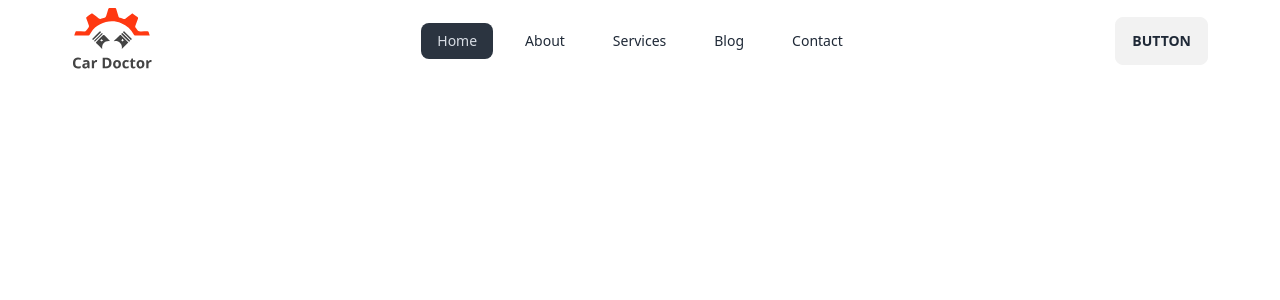
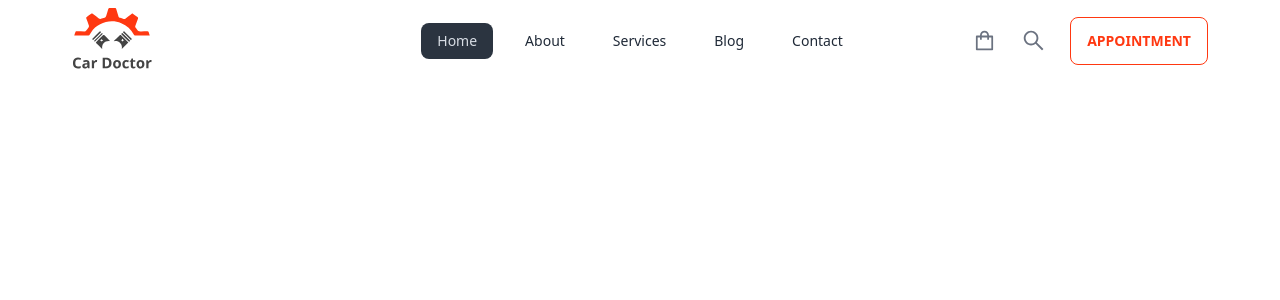
Before and after one commit to justJubair/car-doctor, a React (Vite) app: page / in a window 1280 px wide. Shown: the top 300 px of the page. Built offline with nearby package versions, Linux system fonts and the light colour scheme.

Commit message:
Add: navbar added

```diff
--- a/package.json
+++ b/package.json
@@ -15,6 +15,7 @@
     "match-sorter": "^6.3.1",
     "react": "^18.2.0",
     "react-dom": "^18.2.0",
+    "react-icons": "^4.11.0",
     "react-router-dom": "^6.17.0",
     "sort-by": "^1.2.0"
   },
--- /dev/null
+++ b/src/components/Banner/Banner.jsx
@@ -0,0 +1,11 @@
+
+
+const Banner = () => {
+  return (
+    <div>
+
+    </div>
+  )
+}
+
+export default Banner
--- a/src/components/Navbar/Navbar.jsx
+++ b/src/components/Navbar/Navbar.jsx
@@ -1,5 +1,6 @@
 import { NavLink } from "react-router-dom"
 import logo from "../../assets/logo.svg"
+import { AiOutlineShopping, AiOutlineSearch } from "react-icons/ai";
 const Navbar = () => {
   const navLinks = <>
   <li><NavLink to="/">Home</NavLink></li>
@@ -30,8 +31,10 @@ const Navbar = () => {
        }
       </ul>
     </div>
-    <div className="navbar-end">
-      <a className="btn">Button</a>
+    <div className="space-x-6 navbar-end">
+      <AiOutlineShopping className="text-gray-500" size={25}/>
+      <AiOutlineSearch className="text-gray-500" size={25}/>
+      <a className="btn btn-outline text-[#FF3811]">Appointment</a>
     </div>
   </div>
   )
```
Also changed, not shown: 1 other file (tests, documents, lock files or other folders).
